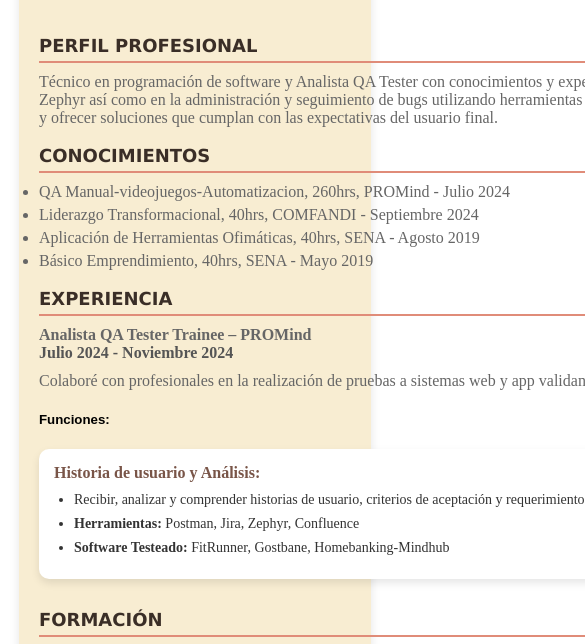
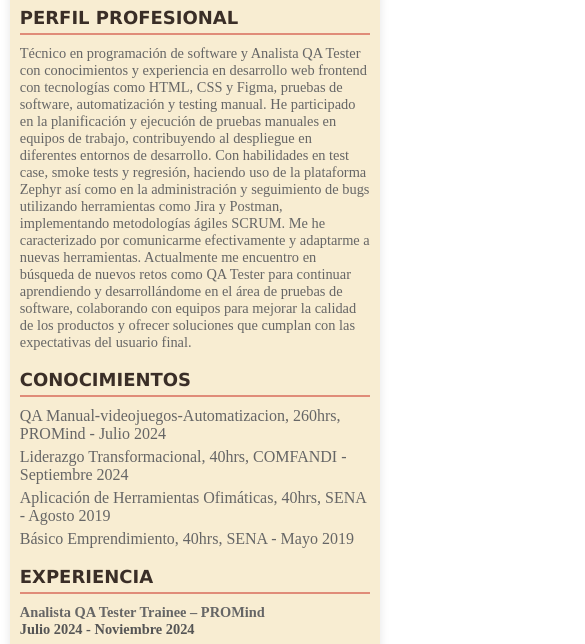
Before and after one commit to Rick4lex/cv, a plain HTML site: page index.html in a window 390 px wide. Shown: the part 425-1069 px from the top of the page, 585 px wide, since content can reach past the window. Drawn offline with Linux system fonts and the light colour scheme.

Commit message:
responsive

```diff
--- a/index.html
+++ b/index.html
@@ -180,7 +180,7 @@
                     <h3>Contactos</h3>
                         <ul>
                             <li><strong>Cel:</strong> 3157513325 - 3146620654</li>
-                            <li><strong>Email:</strong> alvrick842@gmail.com</li>
+                            <li><strong>Email:</strong> cfb.dig@gmail.com - alvrick842@gmail.com</li>
                             <li><strong>LinkedIn:</strong> <a href="https://www.linkedin.com/in/rick4lex/" target="_blank">rick4lex</a></li>
                         </ul>
                     <!-- Aquí se agregará el feed de Instagram -->
--- a/styles.css
+++ b/styles.css
@@ -18,6 +18,8 @@ html {
     background-color: #F8EDD2;
     padding: 20px;
     box-shadow: 0 0 10px rgba(0, 0, 0, 0.1);
+    box-sizing: border-box;  /* Asegura que el padding no aumente el ancho total */
+    overflow: hidden;  /* Evita que el contenido se salga */
 }
 
 header {
@@ -48,16 +50,20 @@ header h2 {
     color: #795548ff;
 }
 
-@media (max-width: 768px) {
-    .content {
-        display: grid;
-        grid-template-columns: 2fr; /* En pantallas pequeñas, una sola columna */
-        gap: 10px;
+
+/* Media Query para pantallas pequeñas (móviles) */
+@media (max-width: 480px) {
+    .container {
+        width: 95%;  /* Aprovecha más el ancho */
+        padding: 10px;  /* Menos padding en móviles */
     }
 
-    .sidebar {
-        border-right: none; /* Elimina la separación en pantallas pequeñas */
-        padding-right: 0;
+    h2, h3, h4 {
+        font-size: 1em;  /* Tamaño más pequeño para dispositivos pequeños */
+    }
+
+    p {
+        font-size: 0.9em;  /* Reduce el tamaño del párrafo */
     }
 }
 
```
